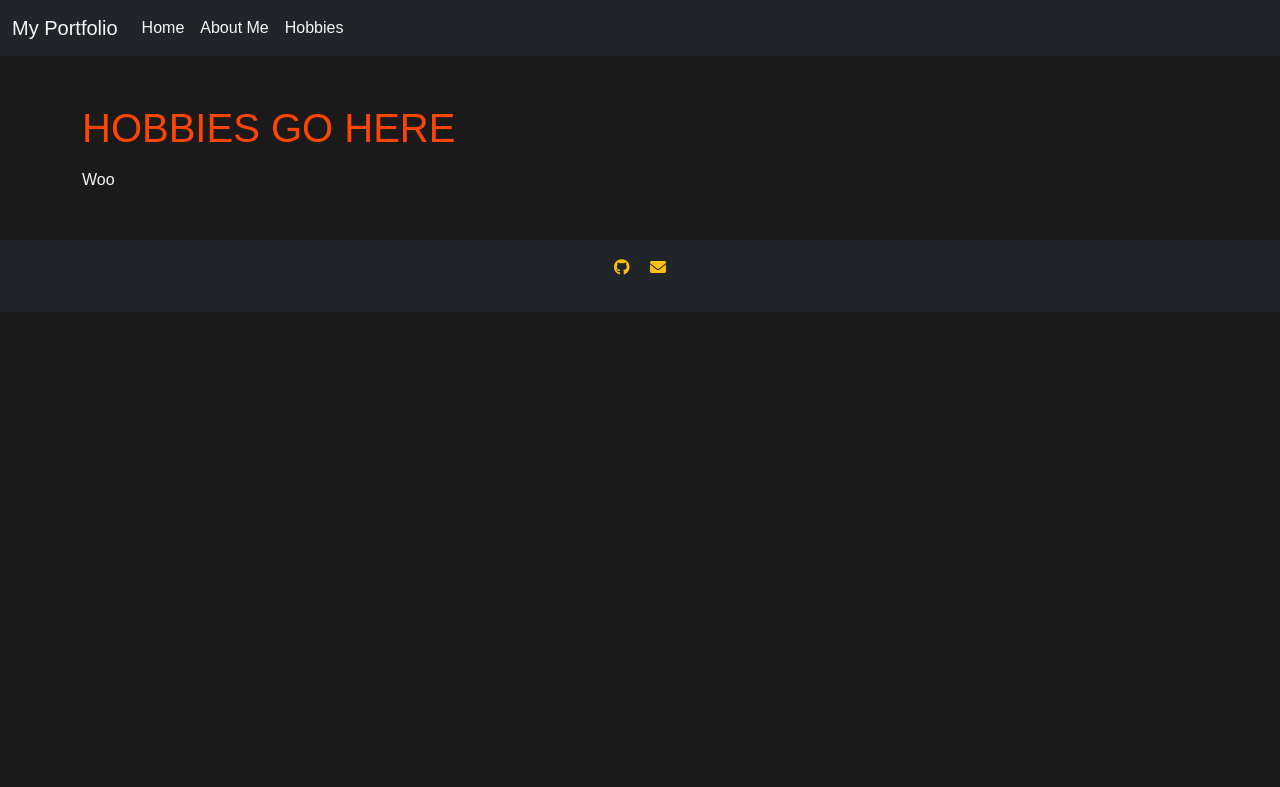
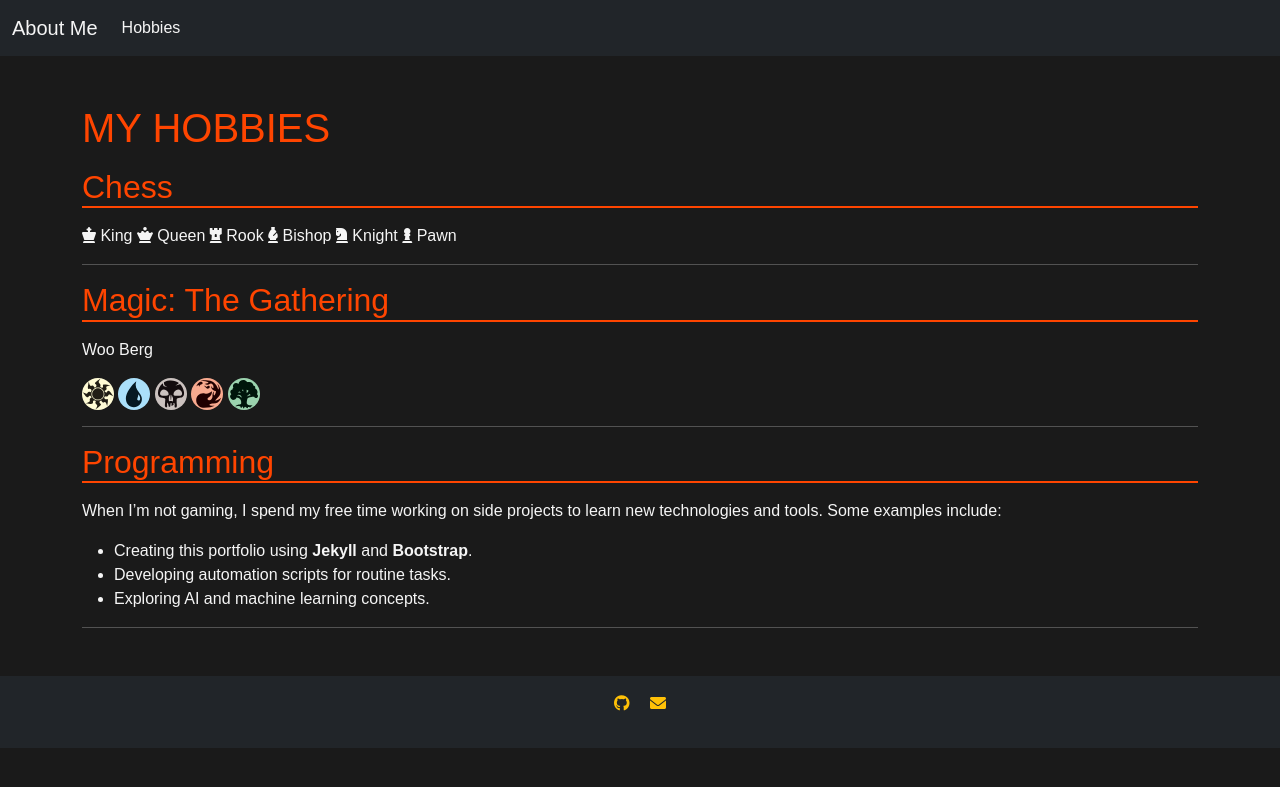
Before and after one commit to drmDev/drmDev.github.io, a Jekyll site: the page built from hobbies.md, in a window 1280 px wide. Shown: the top 787 px of the page. Built offline with Jekyll 4.4.1, drawn with Linux system fonts in a browser that asks for light colours.

Commit message:
reorganized structure

```diff
--- a/_includes/navbar.html
+++ b/_includes/navbar.html
@@ -1,17 +1,11 @@
 <nav class="navbar navbar-expand-lg bg-dark navbar-dark">
     <div class="container-fluid">
-        <a class="navbar-brand" href="{{ "/" | relative_url }}">My Portfolio</a>
+        <a class="navbar-brand" href="{{ "/" | relative_url }}">About Me</a>
         <button class="navbar-toggler" type="button" data-bs-toggle="collapse" data-bs-target="#navbarNav">
             <span class="navbar-toggler-icon"></span>
         </button>
         <div class="collapse navbar-collapse" id="navbarNav">
             <ul class="navbar-nav">
-				<li class="nav-item">
-					<a class="nav-link" href="{{ "/" | relative_url }}">Home</a>
-				</li>
-				<li class="nav-item">
-					<a class="nav-link" href="{{ "/about" | relative_url }}">About Me</a>
-				</li>
                 <li class="nav-item">
                     <a class="nav-link" href="{{ "/hobbies" | relative_url }}">Hobbies</a>
                 </li>
--- a/_layouts/default.html
+++ b/_layouts/default.html
@@ -7,7 +7,7 @@
     <link rel="stylesheet" href="https://cdn.jsdelivr.net/npm/bootstrap@5.3.0/dist/css/bootstrap.min.css">
 	<script src="https://cdn.jsdelivr.net/npm/bootstrap@5.3.0/dist/js/bootstrap.bundle.min.js"></script>
     <link rel="stylesheet" href="https://cdnjs.cloudflare.com/ajax/libs/font-awesome/6.0.0-beta3/css/all.min.css">
-    <link rel="stylesheet" href="/css/style.css">
+    <link rel="stylesheet" href="/assets/css/style.css">
 </head>
 <body>
     {% include navbar.html %}
--- a/hobbies.md
+++ b/hobbies.md
@@ -4,5 +4,36 @@ title: Hobbies
 permalink: /hobbies/
 ---
 
-# Hobbies go here
-Woo
+# My Hobbies
+
+## Chess
+<p>
+    <i class="fas fa-chess-king"></i> King
+    <i class="fas fa-chess-queen"></i> Queen
+    <i class="fas fa-chess-rook"></i> Rook
+    <i class="fas fa-chess-bishop"></i> Bishop
+    <i class="fas fa-chess-knight"></i> Knight
+    <i class="fas fa-chess-pawn"></i> Pawn
+</p>
+
+---
+
+## Magic: The Gathering
+Woo Berg
+<p>
+    <img src="/assets/images/mtg/plains.svg" alt="Plains" width="32">
+    <img src="/assets/images/mtg/island.svg" alt="Island" width="32">
+    <img src="/assets/images/mtg/swamp.svg" alt="Swamp" width="32">
+    <img src="/assets/images/mtg/mountain.svg" alt="Mountain" width="32">
+    <img src="/assets/images/mtg/forest.svg" alt="Forest" width="32">
+</p>
+
+---
+
+## Programming
+When I’m not gaming, I spend my free time working on side projects to learn new technologies and tools. Some examples include:
+- Creating this portfolio using **Jekyll** and **Bootstrap**.
+- Developing automation scripts for routine tasks.
+- Exploring AI and machine learning concepts.
+
+---
```
Also changed, not shown: about.md (deleted, +0 -23 lines), index.md (+19 -3 lines), assets/css/style.css (renamed from css/style.css), assets/favicon/favicon.ico (renamed from favicon.ico), assets/images/mtg/forest.svg (added), assets/images/mtg/island.svg (added), assets/images/mtg/mountain.svg (added), assets/images/mtg/plains.svg (added), assets/images/mtg/swamp.svg (added), 2 other files. Lines whose indentation alone changed are shown as unchanged.
